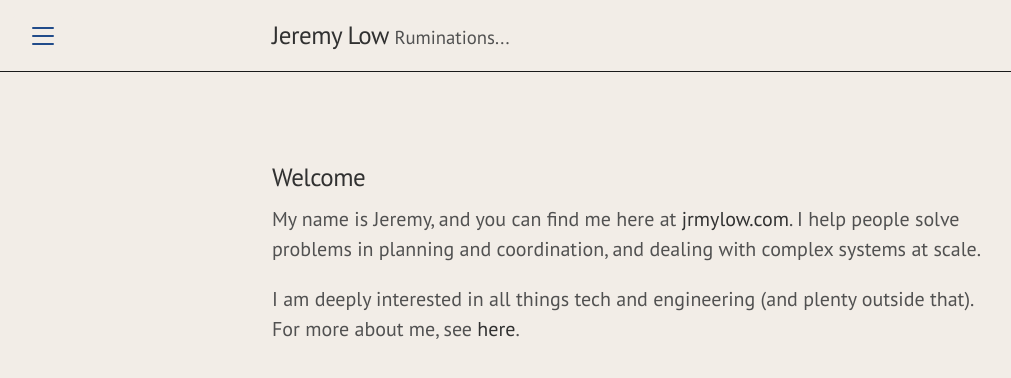
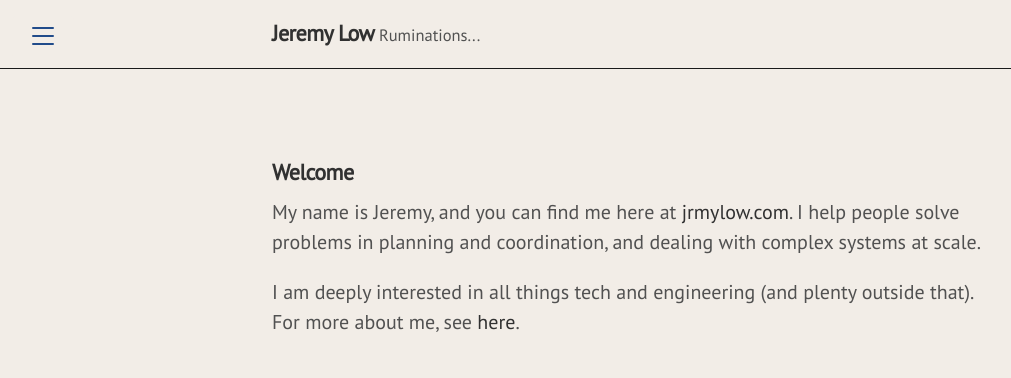
Before and after one commit to jrmylow/jrmylow.github.io, a Jekyll site: the page built from _pages/index.md, in a window 1280 px wide. Shown: the top 378 px of the page, without its empty margins (8-1019 px from the left). Built offline with Jekyll 4.4.1, drawn with Linux system fonts in a browser that asks for light colours.

Commit message:
fixed font size and padding

```diff
--- a/public/css/dark-mode.css
+++ b/public/css/dark-mode.css
@@ -58,7 +58,15 @@ body {
 
 h1, h2, h3, h4, h5, h6 {
   color: var(--heading-color);
+  font-size: 1.1em;
+  margin-bottom: 0.5em;
+  font-weight: bold;
 }
+
+h1 { font-size: 1.3em; }
+h2 { font-size: 1.2em; }
+h3 { font-size: 1.1em; }
+h4, h5, h6 { font-size: 1em; }
 
 /* Sidebar theme styles */
 .sidebar {
--- a/public/css/lanyon.css
+++ b/public/css/lanyon.css
@@ -80,6 +80,10 @@ h1, h2, h3, h4, h5, h6 {
 .container {
   flex: 1;
   max-width: 28rem;
+  margin-left: auto;
+  margin-right: auto;
+  padding-left: 1rem;
+  padding-right: 1rem;
 }
 @media (min-width: 38em) {
   .container {
```
